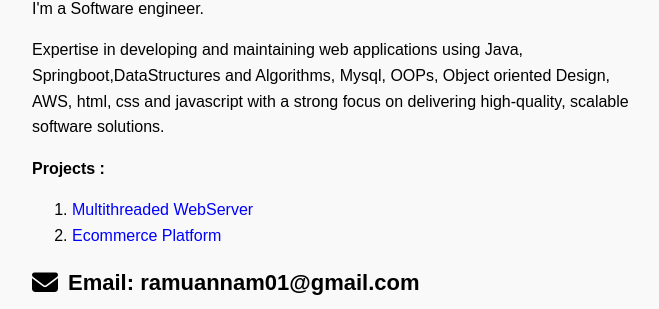
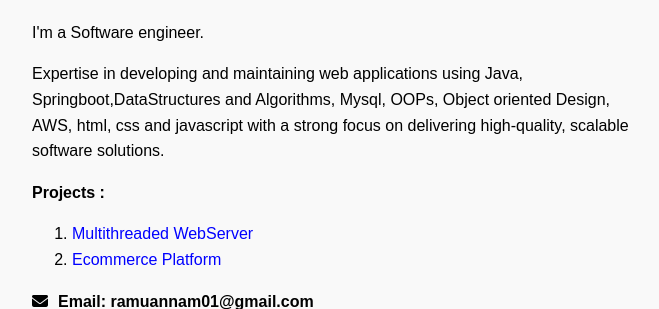
Before and after one commit to ramuannam/ramuannam, a plain HTML site: page index.html in a window 1280 px wide. Shown: the part 181-490 px from the top of the page, without its empty margins (318-977 px from the left). Drawn offline with Linux system fonts and the light colour scheme.

Commit message:
Update style.css

```diff
--- a/style.css
+++ b/style.css
@@ -59,7 +59,7 @@ a:hover {
 .contact-list a {
     text-decoration: none;
     color: #000;
-    font-size: 22px;
+/*     font-size: 22px; */
     font-weight: bold;
     display: flex;
     align-items: center;
@@ -71,5 +71,5 @@ a:hover {
 }
 
 .icon {
-    font-size: 26px;
+/*     font-size: 26px; */
 }
```
